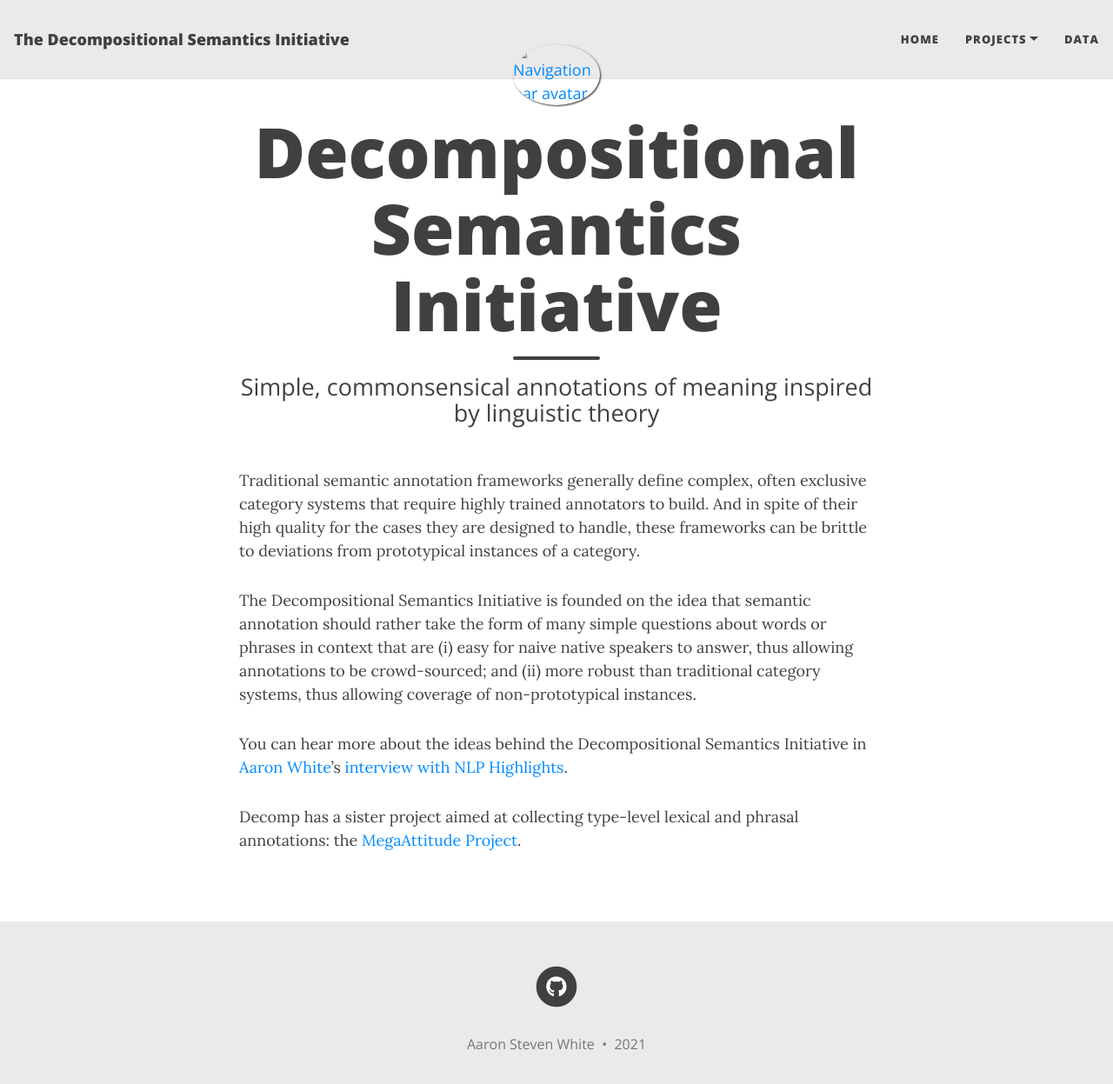
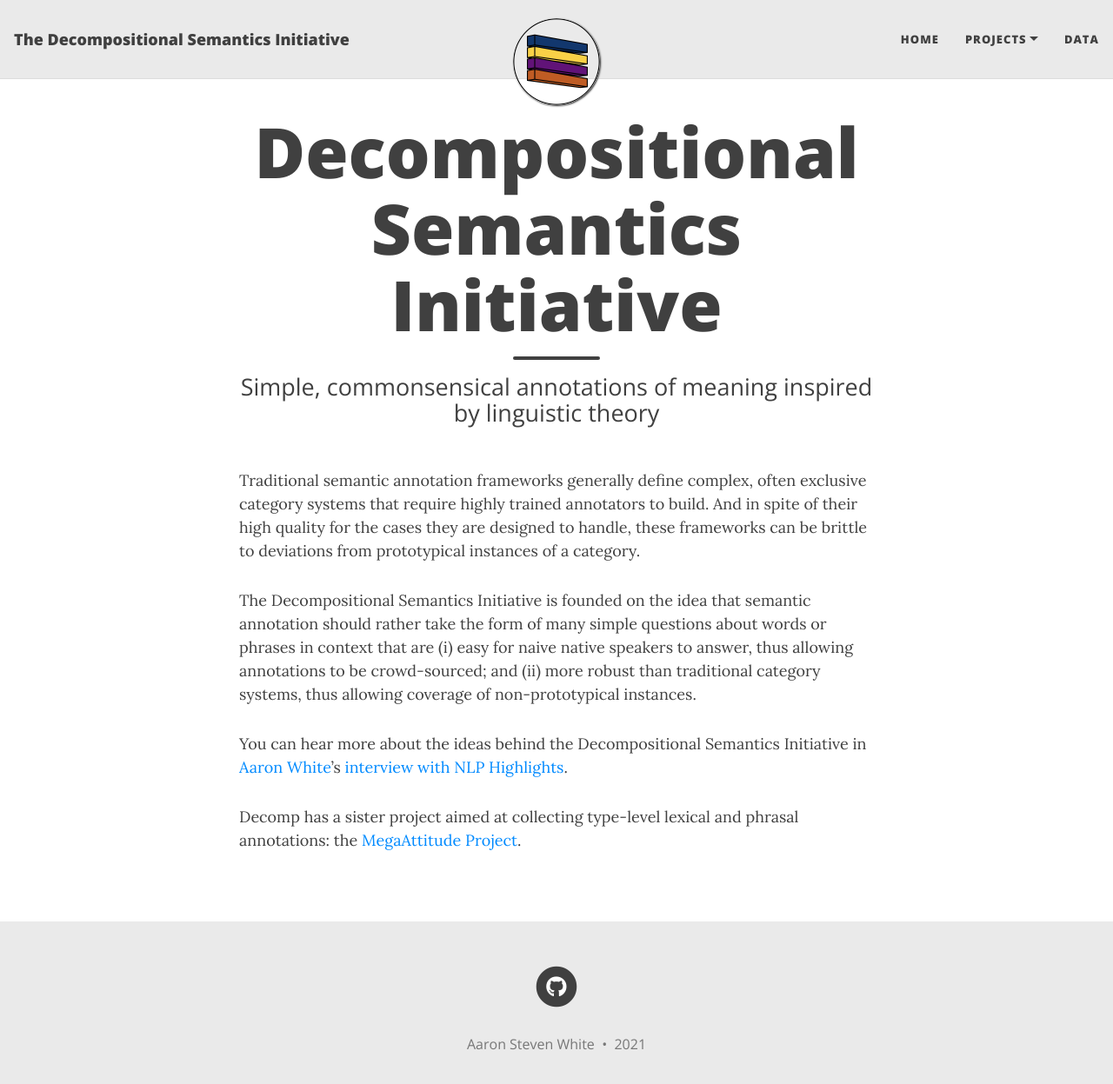
Before and after one commit to decompositional-semantics-initiative/decompositional-semantics-initiative.github.io, a Jekyll site: the page built from index.md, in a window 1280 px wide and 1263 px high. Shown: the top 1247 px of the window at 87% size. Built offline with Jekyll 4.4.1, drawn with Linux system fonts in a browser that asks for light colours; nearby versions of some CDN libraries.

Commit message:
Fixes link to decomp logo

```diff
--- a/_config.yml
+++ b/_config.yml
@@ -31,7 +31,7 @@ navbar-links:
 
 # Image to show in the navigation bar - works best with a square image
 # Remove this parameter if you don't want an image in the navbar
-avatar: "/images/decomp.png"
+avatar: "assets/img/decomp.png"
 
 # By default, the image is cut into a circle. You can disable this behaviour by setting 'round-avatar: false'
 round-avatar: true
```
